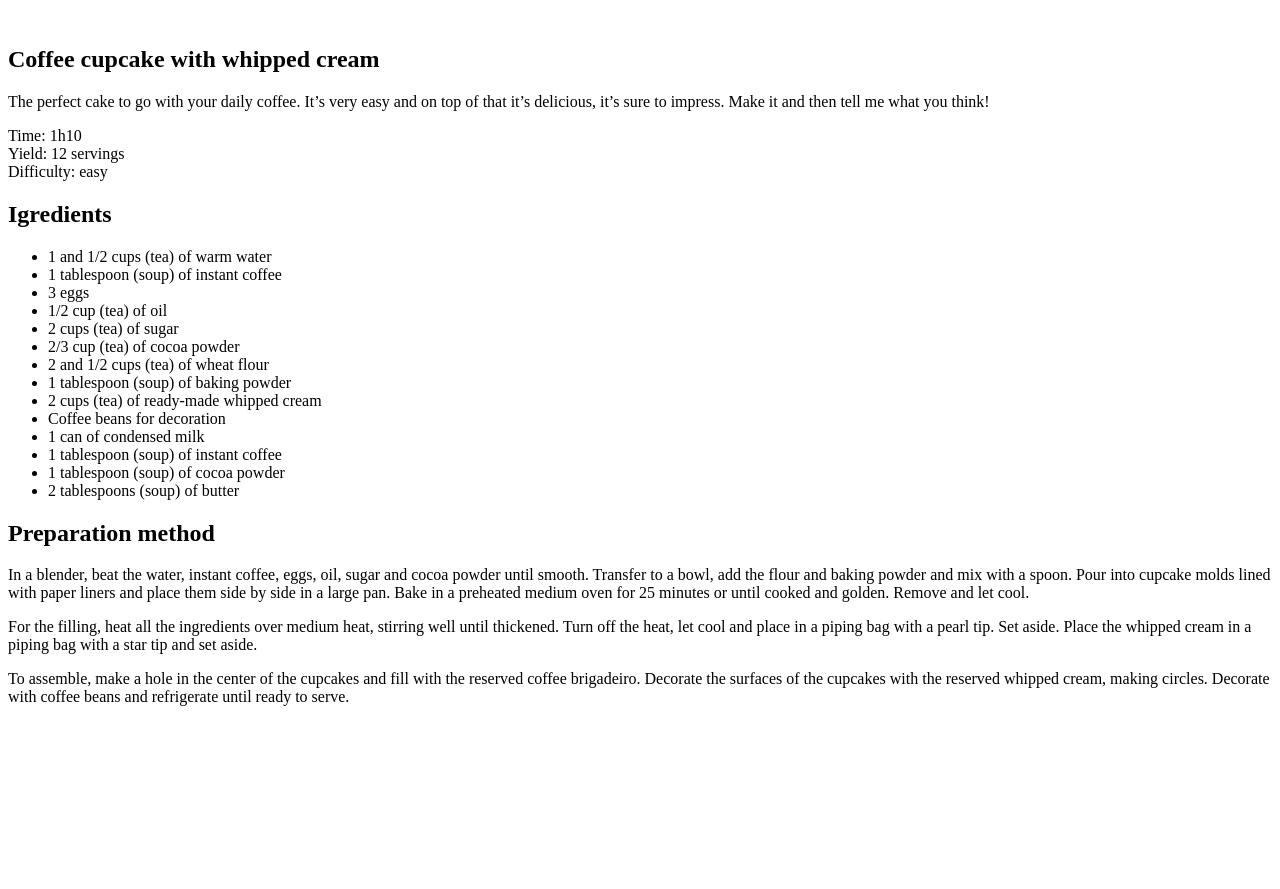
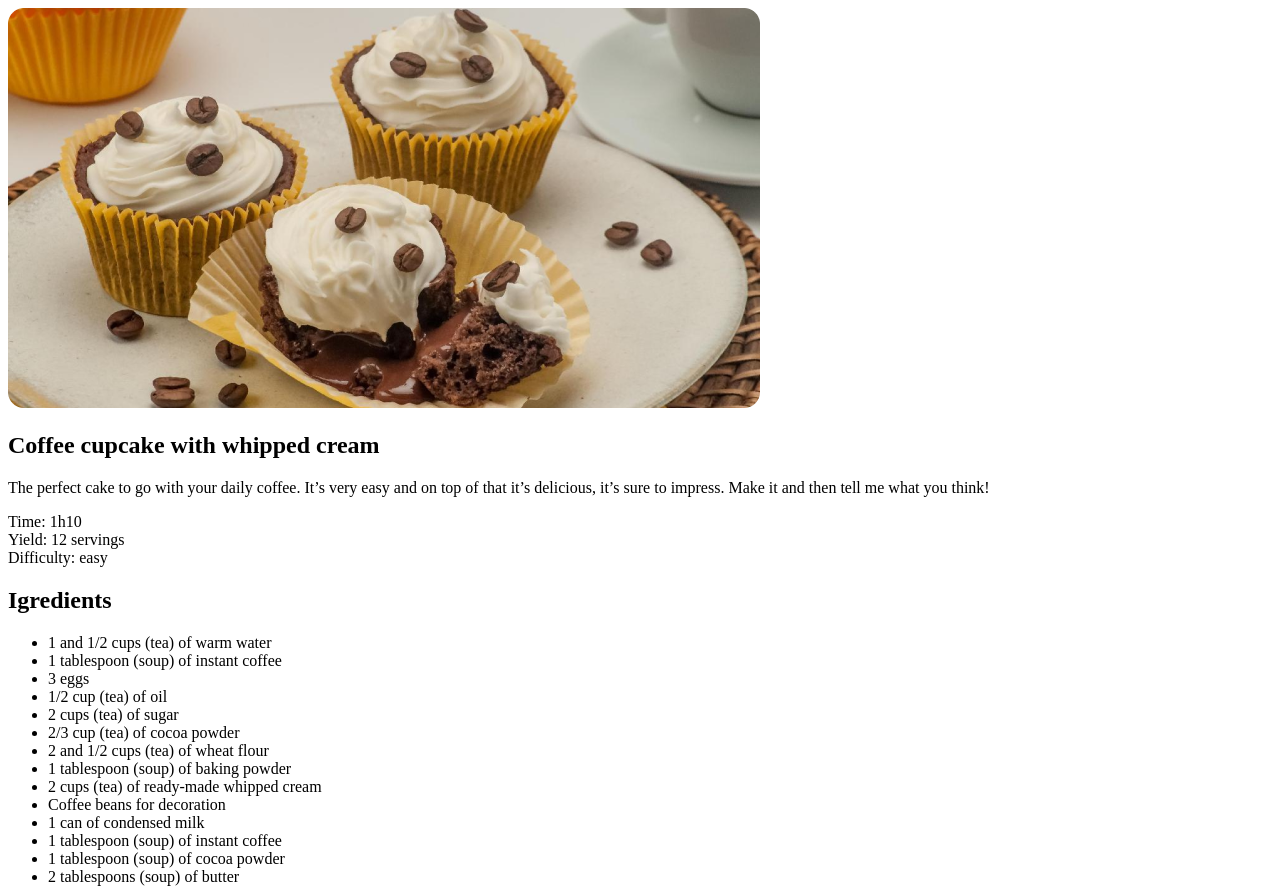
Before and after one commit to jotadagostin/page-of-recipes, a plain HTML site: page index.html in a window 1280 px wide. Shown: the top 889 px of the page. Before the commit the page ends 800 px from the top, so only its background shows below. Drawn offline with Linux system fonts and the light colour scheme.

Commit message:
assets
importing files and startingc css

```diff
--- a/index.html
+++ b/index.html
@@ -4,10 +4,14 @@
     <meta charset="UTF-8" />
     <meta name="viewport" content="width=device-width, initial-scale=1.0" />
     <title>Pages of recipes</title>
+    <link rel="stylesheet" href="style.css" />
   </head>
   <body>
     <div id="page">
-      <img src="" alt="" />
+      <img
+        src="/assets/main-image.png"
+        alt="picture about a cupcake with chantilly and coffee"
+      />
       <main>
         <section id="about">
           <h1>Coffee cupcake with whipped cream</h1>
```
Also changed, not shown: assets/bg-image.jpg (added), assets/main-image.png (added), style.css (added).
